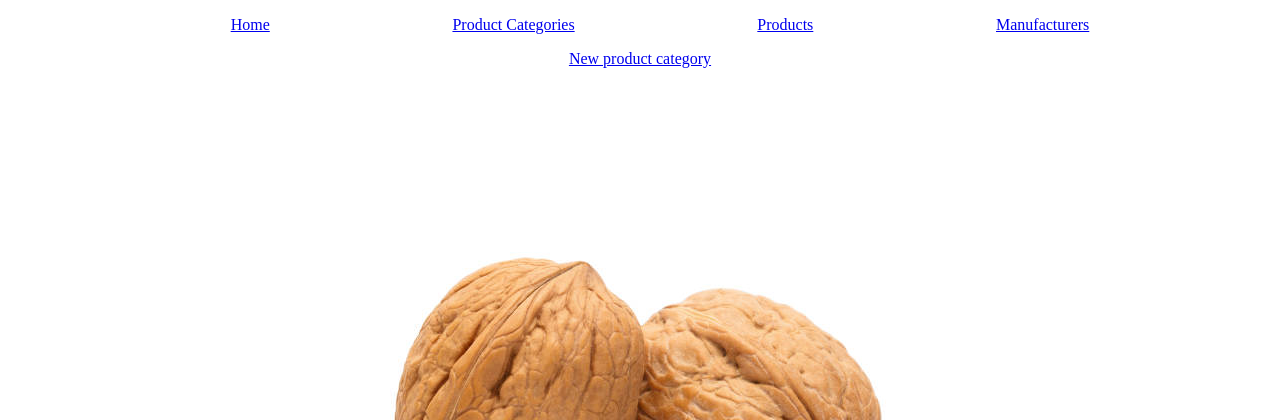
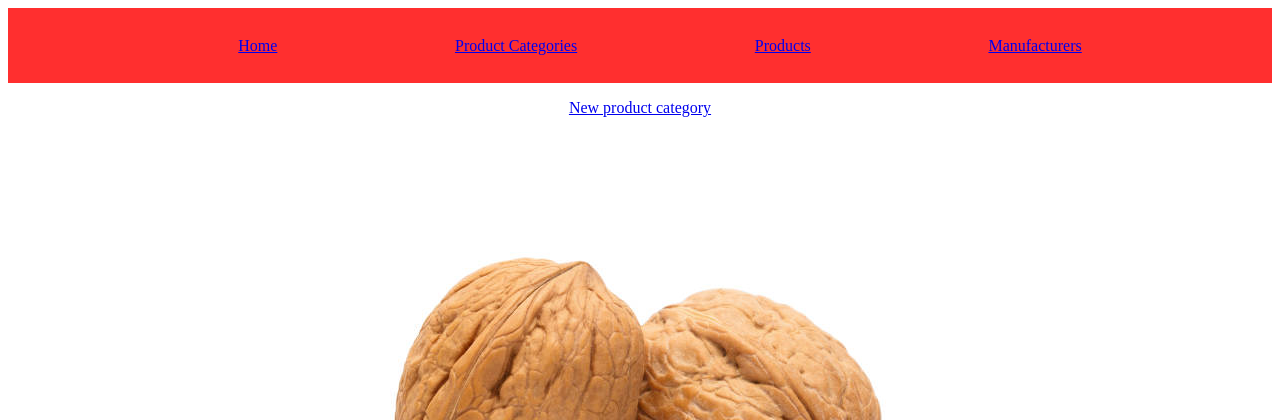
Before and after one commit to TamerAmer/Shop_inventory_python_flask_webapp, a Flask app: page /product_categories in a window 1280 px wide. Shown: the top 420 px of the page. Run offline with Flask 2, Linux system fonts and the light colour scheme; data that the repository does not hold is empty; some libraries are stand-ins or nearby versions.

Commit message:
added some css style and fixed bug

```diff
--- a/static/style.css
+++ b/static/style.css
@@ -12,9 +12,15 @@ html{
     list-style: none;
     size: cover;
 }
-head{
-    background-color: red;
-    border: black;
+header{
+    background-color:rgba(255, 0, 0, 0.815);
+    padding: 1%;
+    text-decoration:  none;
+    color: white;
+}
+header:visited{
+    text-decoration: none;
+    color: white;
 
 }
 table{
--- a/templates/base.html
+++ b/templates/base.html
@@ -4,6 +4,7 @@
         <link rel="stylesheet" href="{{ url_for('static', filename='style.css') }}">
     </head>
     <body>
+        <header>
             <nav>
                 <ul id="navbar">
                     <li><a href="/">Home</a></li>
@@ -12,6 +13,7 @@
                     <li><a href="/manufacturers">Manufacturers</a></li>
                 </ul>
             </nav>
+        </header>
         {% block content %}
 
         {% endblock content %}
--- a/templates/product_categories/index.html
+++ b/templates/product_categories/index.html
@@ -8,7 +8,7 @@
 {% for product_category in product_categories %}
     <h2><a href="/products/{{product_category.name}}">{{ product_category.name }}</a></h2>
     <a href="/product_categories/{{product_category.id}}/edit">Edit</a>
-    <a href="/product_categories/{{product_category.id}}//delete"></a>
+    <a href="/product_categories/{{product_category.id}}//delete">Delete</a>
     <br>
 
 
```
Lines whose indentation alone changed are shown as unchanged.
